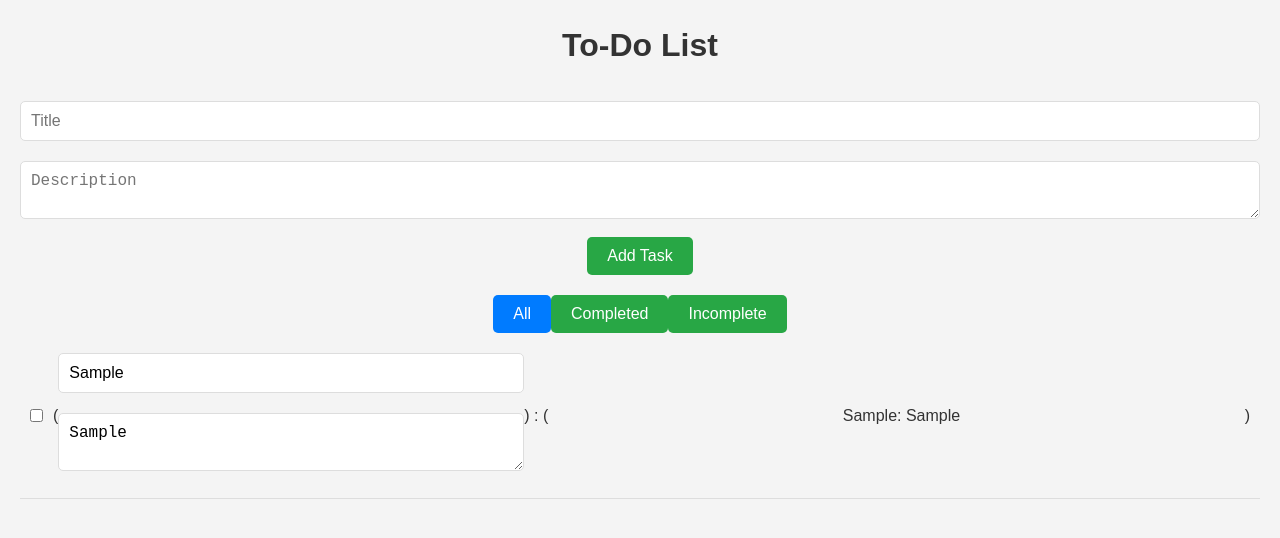
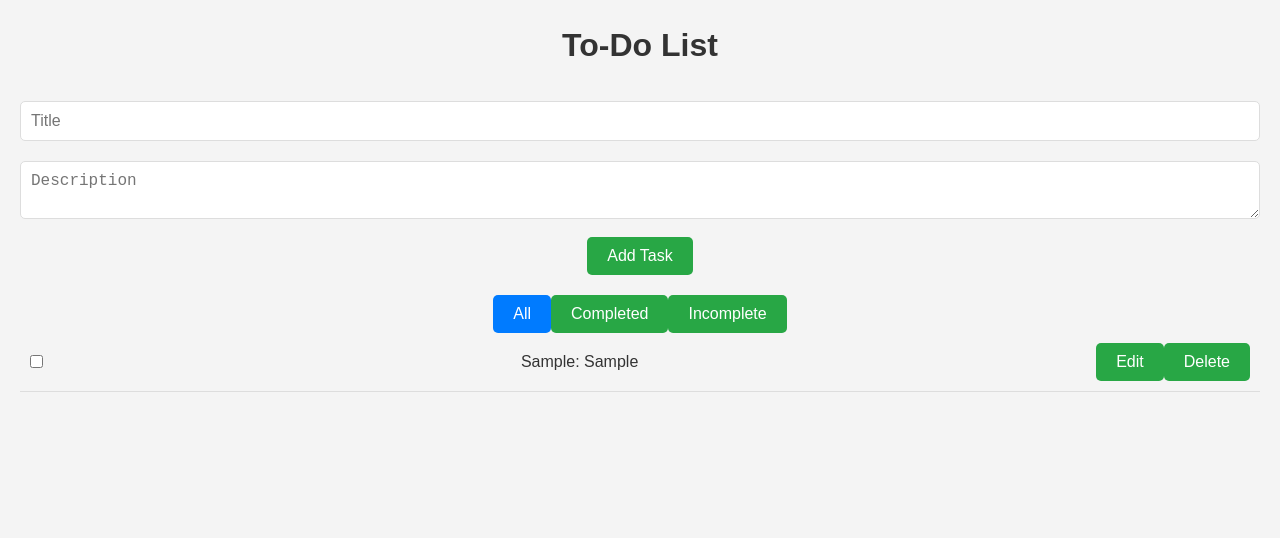
Before and after one commit to jasmithadodda/to-do-list, a React (Create React App) app: page / in a window 1280 px wide. Both pictures are taken after typing "Sample", "Sample" into the empty fields and a click on the button "Add Task". Shown: the top 538 px of the page. Built offline with nearby package versions, Linux system fonts and the light colour scheme.

Commit message:
handling add functionality, edit,delete of tasks

```diff
--- a/src/components/Task.js
+++ b/src/components/Task.js
@@ -1,14 +1,17 @@
 import React, { useState } from 'react';
 import { useDispatch } from 'react-redux';
-import { toggleTaskCompletion} from '../features/tasks/tasksSlice';
+import { toggleTaskCompletion, deleteTask, updateTask } from '../features/tasks/tasksSlice';
 
 const Task = ({ task }) => {
-
+  const [isEditing, setIsEditing] = useState(false);
   const [title, setTitle] = useState(task.title);
   const [description, setDescription] = useState(task.description);
   const dispatch = useDispatch();
 
-
+  const handleUpdate = () => {
+    dispatch(updateTask({ id: task.id, title, description }));
+    setIsEditing(false);
+  };
 
   return (
     <li className="task-item">
@@ -17,7 +20,7 @@ const Task = ({ task }) => {
         checked={task.completed}
         onChange={() => dispatch(toggleTaskCompletion(task.id))}
       />
-       (
+      {isEditing ? (
         <div className="edit-form">
           <input
             type="text"
@@ -30,13 +33,24 @@ const Task = ({ task }) => {
             onChange={(e) => setDescription(e.target.value)}
             placeholder="Description"
           />
-
+          <div className="button-group edit-form-buttons">
+            <button onClick={handleUpdate} className="save-button">Save</button>
+            <button onClick={() => setIsEditing(false)} className="cancel-button">Cancel</button>
+          </div>
         </div>
       ) : (
         <span className="task-text" style={{ textDecoration: task.completed ? 'line-through' : 'none' }}>
           {task.title}: {task.description}
         </span>
-    )
+      )}
+      <div className="button-group">
+        <button onClick={() => setIsEditing(!isEditing)} className="edit-button button-spacing">
+          {isEditing ? 'Cancel' : 'Edit'}
+        </button>
+        <button onClick={() => dispatch(deleteTask(task.id))} className="delete-button button-spacing">
+          Delete
+        </button>
+      </div>
     </li>
   );
 };
--- a/src/components/TaskList.js
+++ b/src/components/TaskList.js
@@ -1,6 +1,6 @@
 import React from 'react';
 import { useSelector, useDispatch } from 'react-redux';
-import { toggleTaskCompletion } from '../features/tasks/tasksSlice';
+import { toggleTaskCompletion, deleteTask } from '../features/tasks/tasksSlice';
 import Task from './Task';
 
 const TaskList = () => {
@@ -22,6 +22,7 @@ const TaskList = () => {
           key={task.id}
           task={task}
           onToggle={() => dispatch(toggleTaskCompletion(task.id))}
+          onDelete={() => dispatch(deleteTask(task.id))}
         />
       ))}
     </ul>
--- a/src/features/tasks/Tasks.js
+++ b/src/features/tasks/Tasks.js
@@ -1,7 +1,7 @@
 import React from 'react';
 import AddTask from '../../components/AddTask';
+import TaskList from '../../components/TaskList';
 import Filter from '../../components/Filter';
-import TaskList from '../../components/TaskList';
 
 const Tasks = () => {
   return (
--- a/src/features/tasks/tasksSlice.js
+++ b/src/features/tasks/tasksSlice.js
@@ -17,6 +17,16 @@ const tasksSlice = createSlice({
       };
       state.tasks.push(newTask);
     },
+    updateTask: (state, action) => {
+      const { id, title, description } = action.payload;
+      const taskIndex = state.tasks.findIndex((task) => task.id === id);
+      if (taskIndex !== -1) {
+        state.tasks[taskIndex] = { ...state.tasks[taskIndex], title, description };
+      }
+    },
+    deleteTask: (state, action) => {
+      state.tasks = state.tasks.filter((task) => task.id !== action.payload);
+    },
     toggleTaskCompletion: (state, action) => {
       const task = state.tasks.find((task) => task.id === action.payload);
       if (task) {
@@ -29,6 +39,6 @@ const tasksSlice = createSlice({
   },
 });
 
-export const { addTask, toggleTaskCompletion, setFilter} = tasksSlice.actions;
+export const { addTask, updateTask, deleteTask, toggleTaskCompletion, setFilter } = tasksSlice.actions;
 
 export default tasksSlice.reducer;
```
Lines whose indentation alone changed are shown as unchanged.
